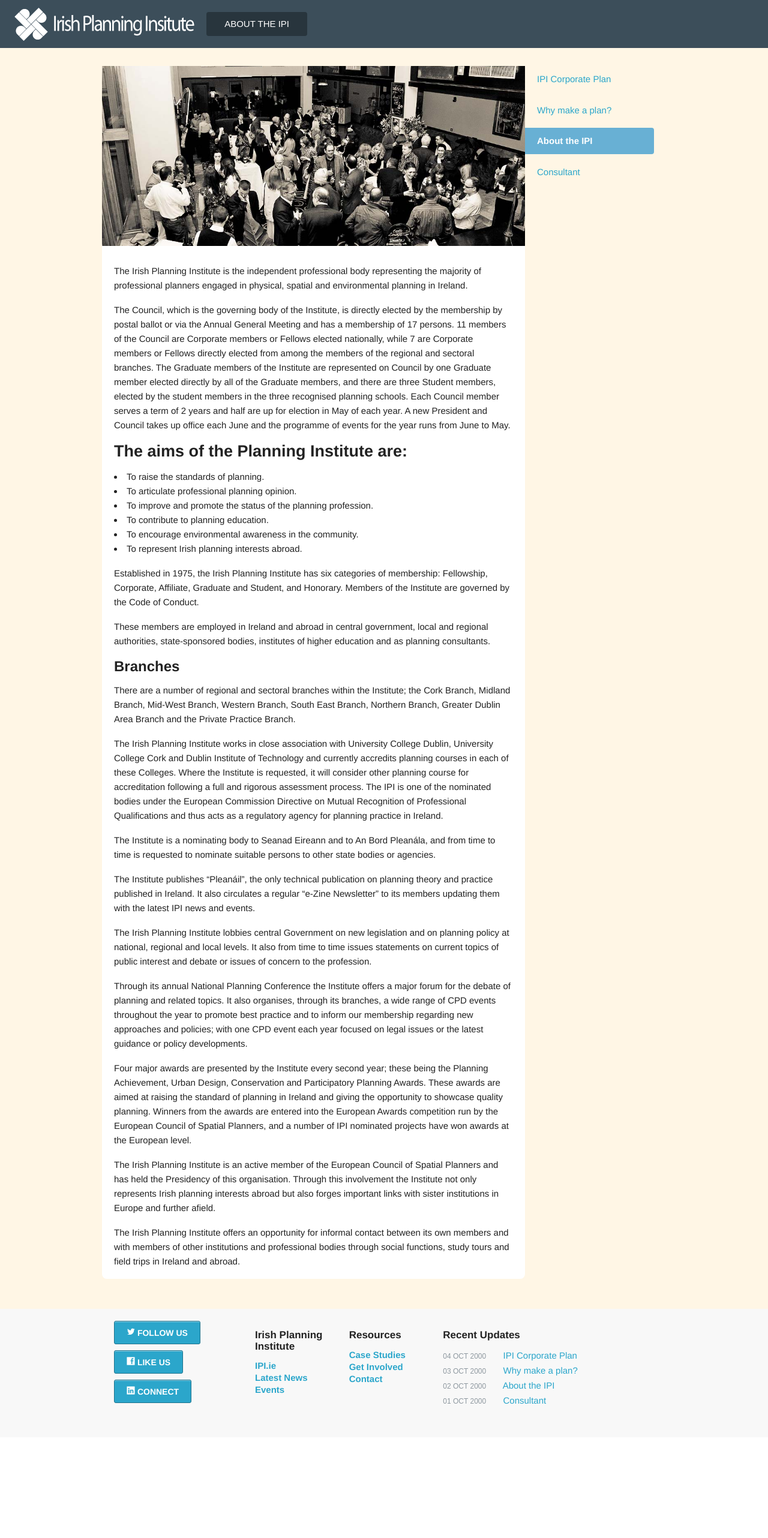
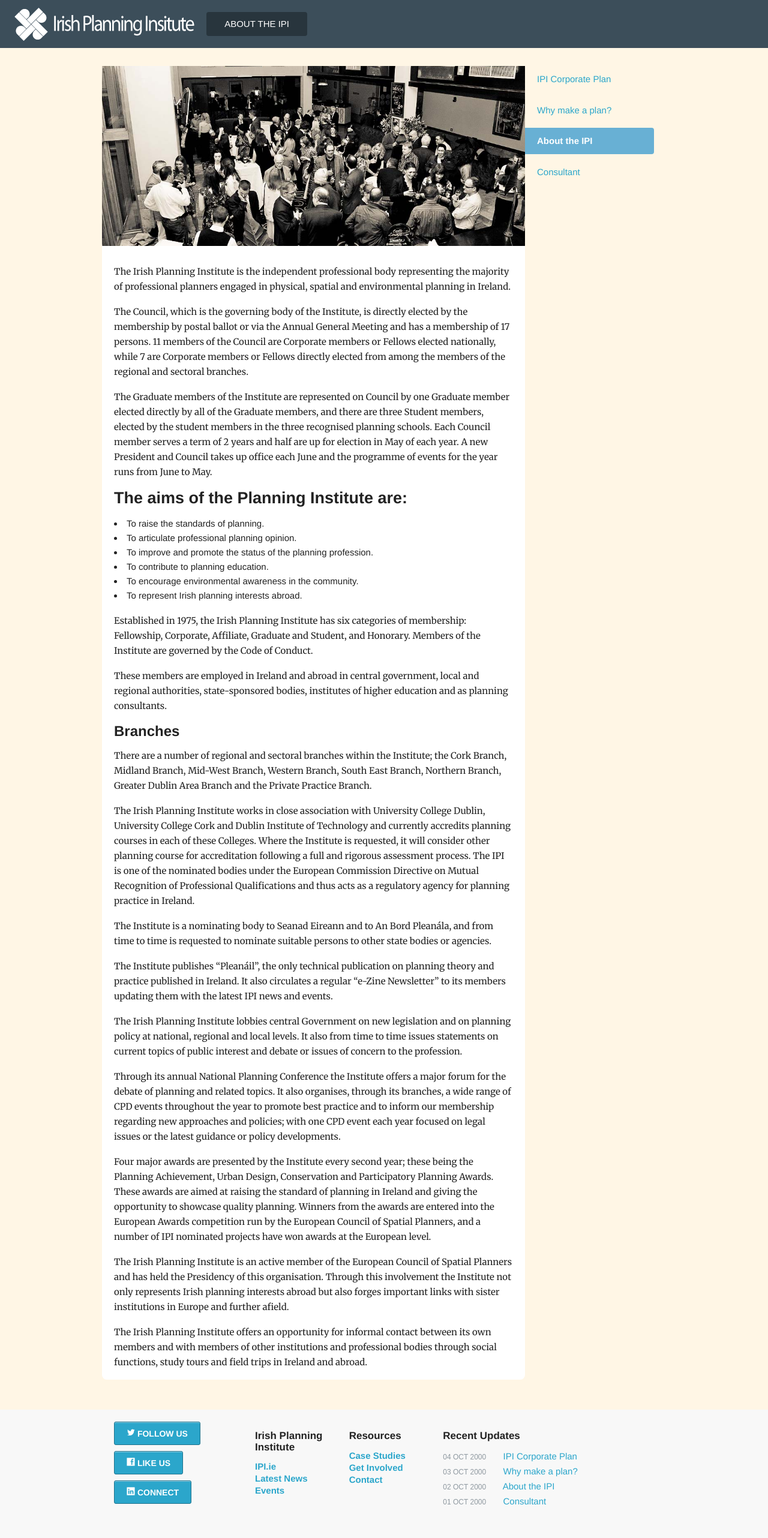
Before and after one commit to rustyb/ipi-corp-plan, a Jekyll site: the page built from _posts/pages/2000-10-02-about-ipi.md, in a window 1280 px wide. Shown: the whole page at 60% size. Built offline with Jekyll 4.4.1, drawn with Linux system fonts in a browser that asks for light colours; before the commit the page ends 2396 px from its top, so only the background shows below that.

Commit message:
updated with google webfont

```diff
--- a/_layouts/default.html
+++ b/_layouts/default.html
@@ -29,7 +29,7 @@
 	<!--[if lt IE 9]>
 	<script src="http://html5shiv.googlecode.com/svn/trunk/html5.js"></script>
 	<![endif]-->
-
+	<link href='http://fonts.googleapis.com/css?family=Merriweather' rel='stylesheet' type='text/css'>
 </head>
 <body>
 <div id="branding">
--- a/_posts/pages/2000-10-02-about-ipi.md
+++ b/_posts/pages/2000-10-02-about-ipi.md
@@ -8,7 +8,9 @@
 
 The Irish Planning Institute is the independent professional body representing the majority of professional planners engaged in physical, spatial and environmental planning in Ireland.
 
-The Council, which is the governing body of the Institute, is directly elected by the membership by postal ballot or via the Annual General Meeting and has a membership of 17 persons. 11 members of the Council are Corporate members or Fellows elected nationally, while 7 are Corporate members or Fellows directly elected from among the members of the regional and sectoral branches. The Graduate members of the Institute are represented on Council by one Graduate member elected directly by all of the Graduate members, and there are three Student members, elected by the student members in the three recognised planning schools. Each Council member serves a term of 2 years and half are up for election in May of each year. A new President and Council takes up office each June and the programme of events for the year runs from June to May.
+The Council, which is the governing body of the Institute, is directly elected by the membership by postal ballot or via the Annual General Meeting and has a membership of 17 persons. 11 members of the Council are Corporate members or Fellows elected nationally, while 7 are Corporate members or Fellows directly elected from among the members of the regional and sectoral branches.
+
+The Graduate members of the Institute are represented on Council by one Graduate member elected directly by all of the Graduate members, and there are three Student members, elected by the student members in the three recognised planning schools. Each Council member serves a term of 2 years and half are up for election in May of each year. A new President and Council takes up office each June and the programme of events for the year runs from June to May.
 
 ### The aims of the Planning Institute are:
 
--- a/foundation/custom.css
+++ b/foundation/custom.css
@@ -144,3 +144,6 @@
 letter-spacing: 0px;
 font: normal 12px/1.6667em Opensans,Arial,sans-serif;
 }
+p {
+  font:15px/1.6667em Merriweather,Georgia,'Times New Roman','Hoefler Text';word-wrap: break-word;
+  }
```
